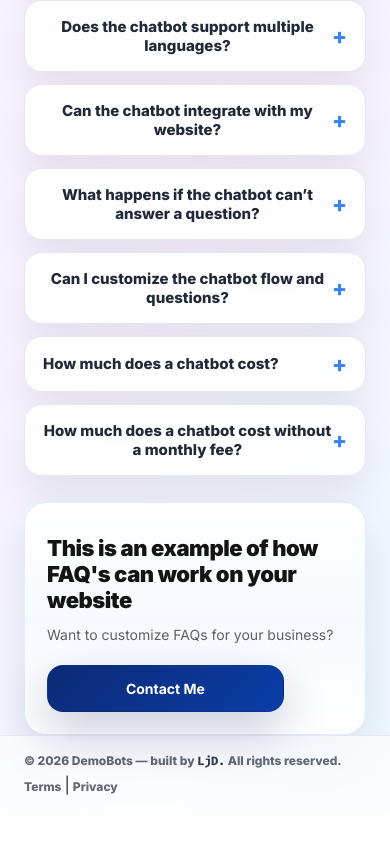
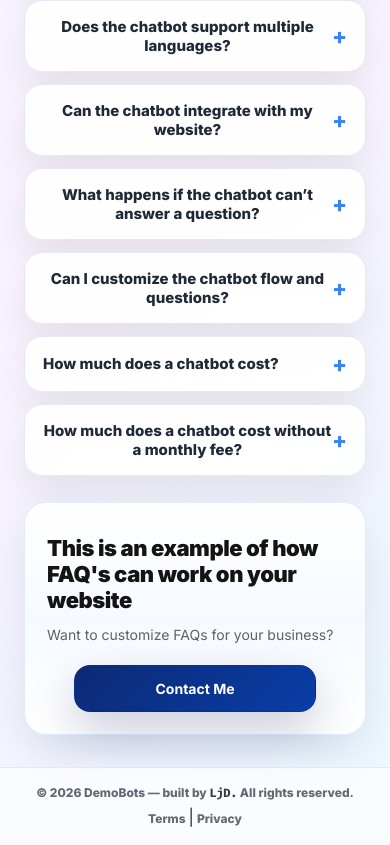
Before and after one commit to Lukas-Jdk/ChatBots, a Next.js app: page /demo/faq in a window 390 px wide. Shown: the part 601-1446 px from the top of the page. Before the commit the page ends 1414 px from the top, so only its background shows below. Built offline with nearby package versions, Linux system fonts and the light colour scheme.

Commit message:
fixing responvsive design for FAQ's page

```diff
--- a/src/app/demo/faq/faqDemo.module.css
+++ b/src/app/demo/faq/faqDemo.module.css
@@ -6,12 +6,11 @@
 
 .nextCard {
   position: relative;
-
   display: grid;
   grid-template-columns: 1.25fr .75fr;
   gap: 18px;
   align-items: center;
-
+margin-bottom: 2rem;
   padding: 22px 22px;
   border-radius: 22px;
 
@@ -55,14 +54,32 @@
 }
 
 .nextRight {
+  display: flex;
+  justify-content: center;
   position: relative;
   z-index: 20;
-
   display: grid;
   gap: 10px;
   justify-items: stretch;
 }
 
+.ctaFaq {
+
+  padding: 14px 5rem;
+  border-radius: 16px;
+  font-weight: 700;
+  font-size: 14px;
+  border: 1px solid rgba(0,0,0,0.06);
+  background: linear-gradient(135deg, #0b2a74, #0a3da8);
+  color: #fff;
+  box-shadow: 0 18px 45px rgba(0, 25, 80, 0.22);
+  transition: transform 160ms ease, filter 180ms ease;
+}
+
+.ctaFaq:hover {
+  transform: translateY(-1px);
+  filter: brightness(1.03);
+}
 .nextPrimary {
   position: relative;
   z-index: 30;
@@ -134,23 +151,3 @@
     max-width: 420px;
   }
 }
-.ctaFaq {
-  max-width: 80%;
-  padding: 14px 16px;
-  border-radius: 16px;
-
-  font-weight: 700;
-  font-size: 14px;
-
-  border: 1px solid rgba(0,0,0,0.06);
-  background: linear-gradient(135deg, #0b2a74, #0a3da8);
-  color: #fff;
-
-  box-shadow: 0 18px 45px rgba(0, 25, 80, 0.22);
-  transition: transform 160ms ease, filter 180ms ease;
-}
-
-.ctaFaq:hover {
-  transform: translateY(-1px);
-  filter: brightness(1.03);
-}
--- a/src/app/page.module.css
+++ b/src/app/page.module.css
@@ -15,11 +15,13 @@
 
 .h1 {
   margin: 0;
-  font-size: 34px;
+font-size: clamp(28px, 5vw, 44px);
   font-weight: 800;
   letter-spacing: -0.02em;
   color: var(--color-text-main);
 }
+
+
 
 .h1 span {
   background: var(--btn-primary-bg);
--- a/src/components/Footer/Footer.module.css
+++ b/src/components/Footer/Footer.module.css
@@ -56,7 +56,8 @@
 @media (max-width: 640px) {
   .footerInner {
     flex-direction: column;
-    align-items: flex-start;
+    align-items: center;
     gap: 8px;
   }
+
 }
```
